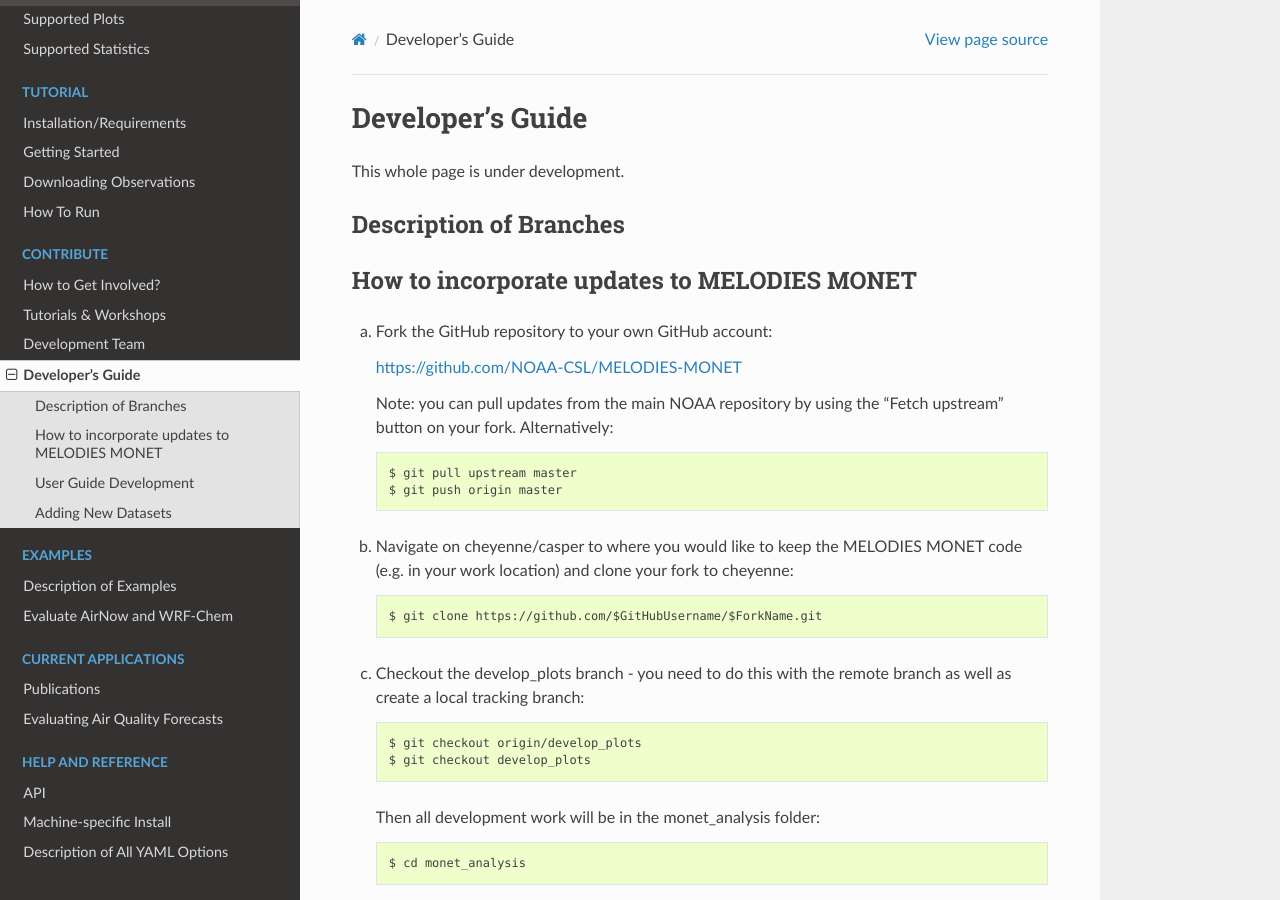
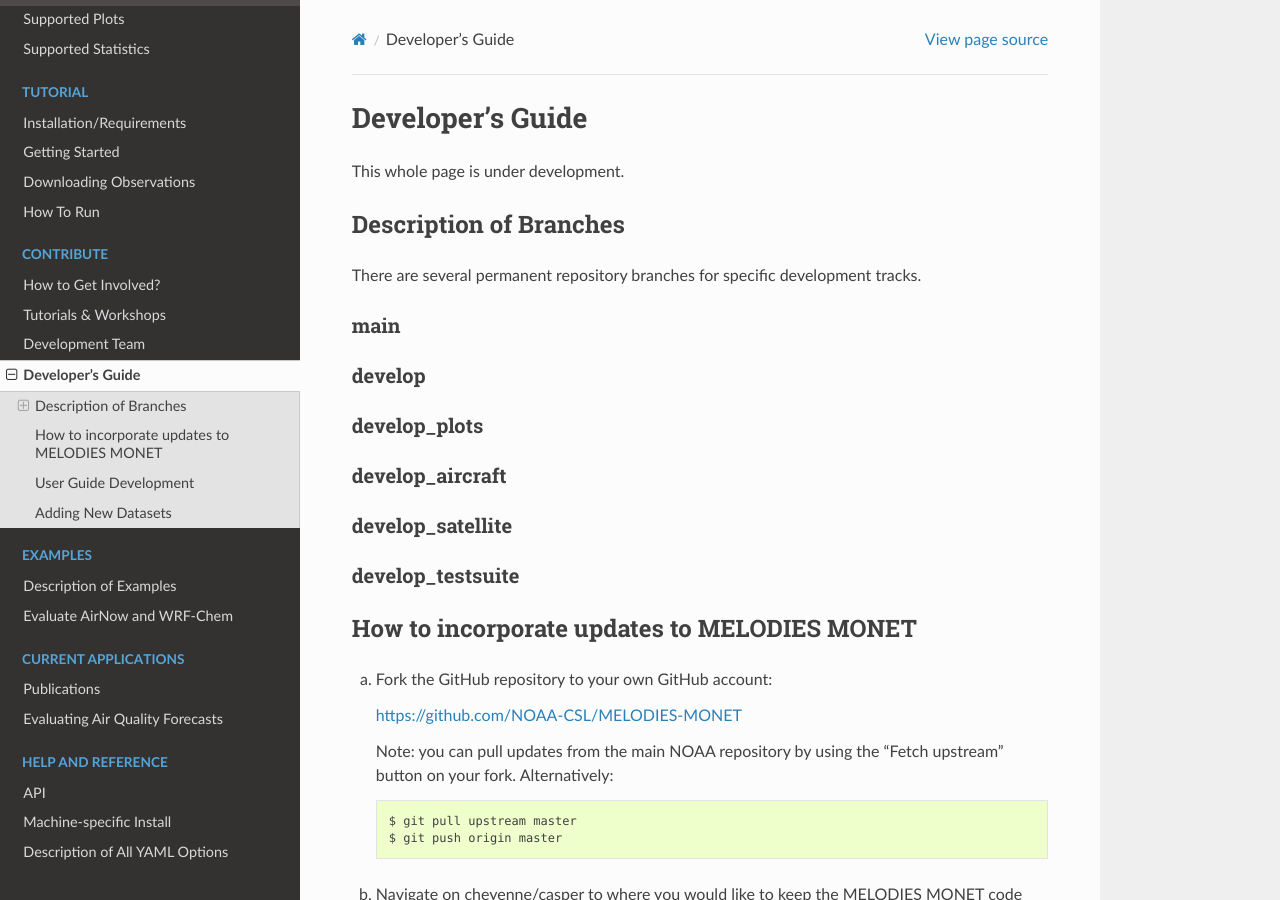
Before and after one commit to NOAA-CSL/MELODIES-MONET, a Sphinx documentation site: the page built from docs/develop/developers_guide.rst, in a window 1280 px wide and 900 px high. Built offline with Sphinx 7.4.7 and the Read the Docs theme 2.0.0, drawn with Linux system fonts in a browser that asks for light colours.

Commit message:
Added list of primary development branches.

```diff
--- a/docs/develop/developers_guide.rst
+++ b/docs/develop/developers_guide.rst
@@ -5,6 +5,27 @@
 
 Description of Branches
 -----------------------
+
+There are several permanent repository branches
+for specific development tracks.
+
+main
+____
+
+develop
+_______
+
+develop_plots
+_____________
+
+develop_aircraft
+________________
+
+develop_satellite
+_________________
+
+develop_testsuite
+_________________
 
 
 
```
